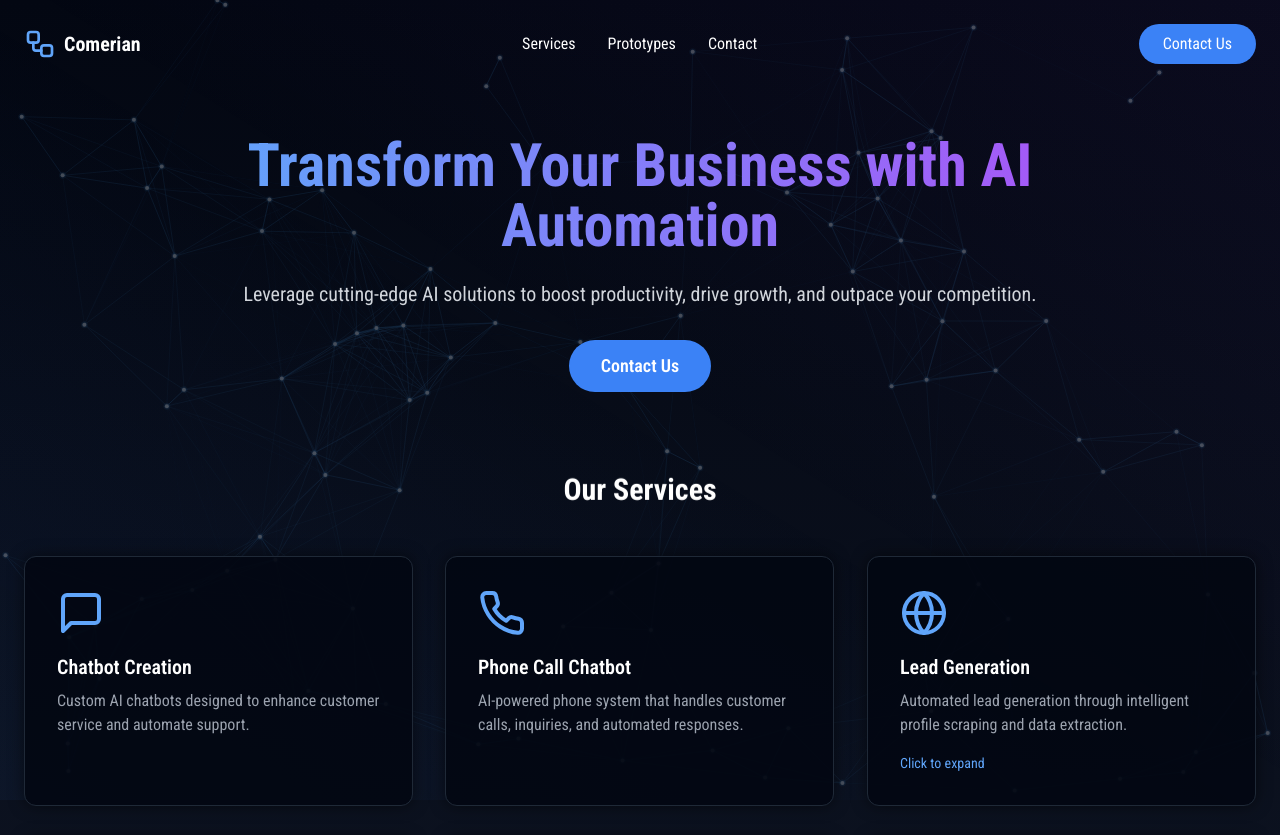
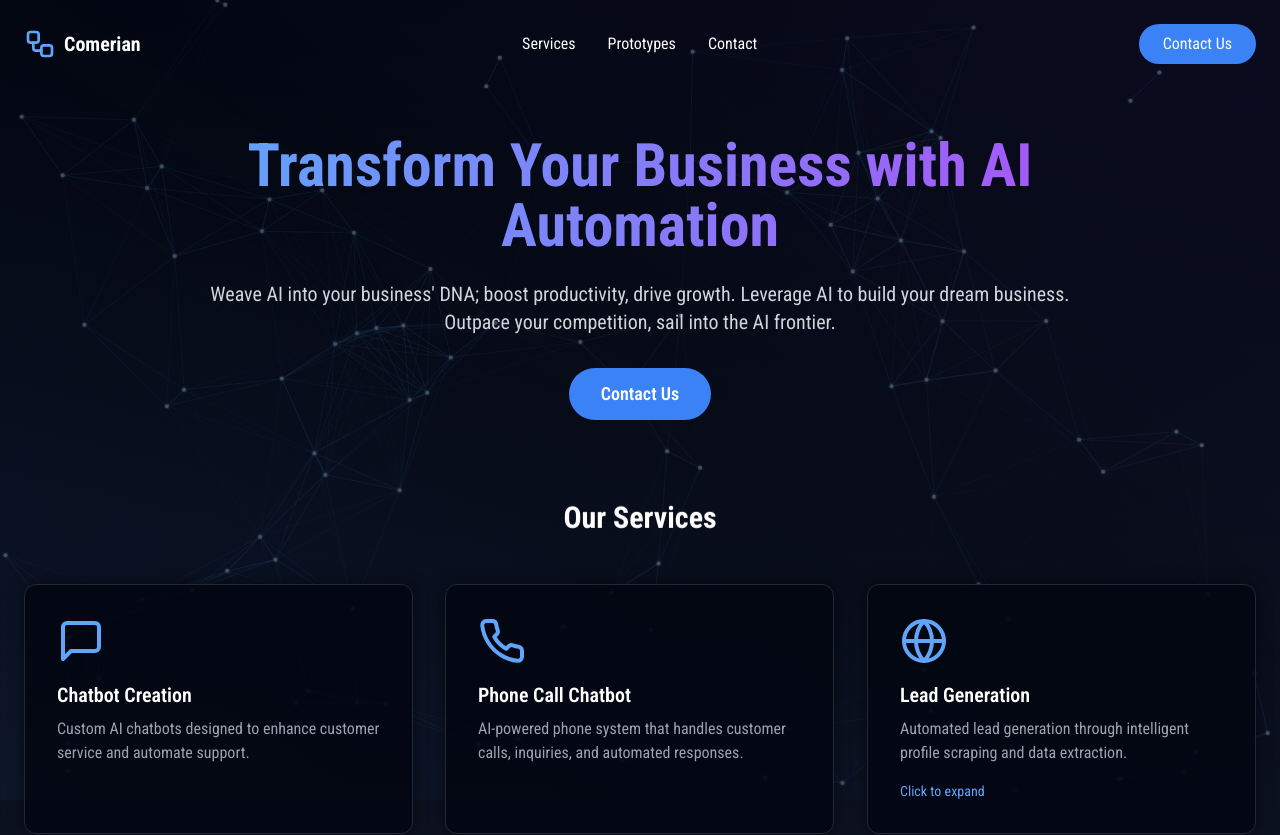
Before and after one commit to mashofner/Comerian-CD, a React (Vite) app: page / in a window 1280 px wide. Shown: the top 835 px of the page. Built offline with nearby package versions, Linux system fonts and the light colour scheme.

Commit message:
Subheader change

```diff
--- a/src/components/Header/Header.tsx
+++ b/src/components/Header/Header.tsx
@@ -21,7 +21,7 @@ export const Header: React.FC = () => {
           Transform Your Business with AI Automation
         </h1>
         <p className="text-lg sm:text-xl text-gray-300 mb-8 px-4">
-          Leverage cutting-edge AI solutions to boost productivity, drive growth, and outpace your competition.
+          Weave AI into your business' DNA; boost productivity, drive growth. Leverage AI to build your dream business. Outpace your competition, sail into the AI frontier.
         </p>
         <a
           href="#contact"
```
